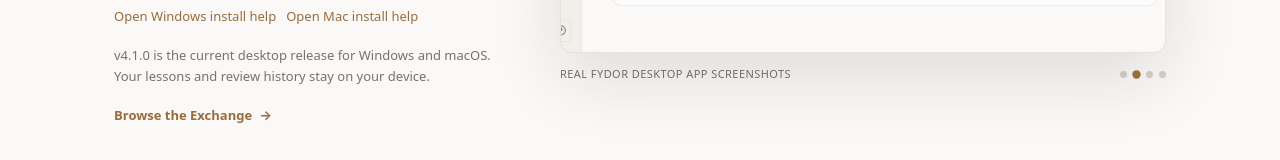
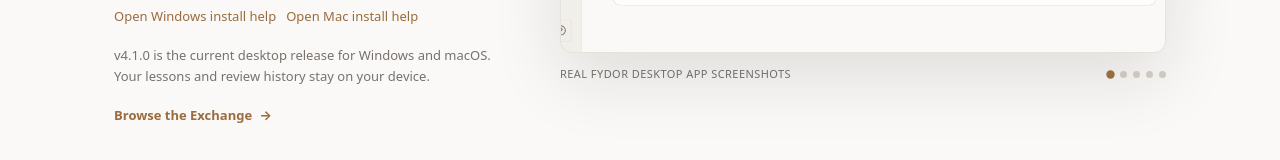
Before and after one commit to bun781/fydor-landing-site, a Next.js app: page / in a window 1280 px wide. Shown: the part 625-785 px from the top of the page. Built offline with nearby package versions, Linux system fonts and the light colour scheme; no server answers.

Commit message:
new images

```diff
--- a/components/frontpage-screenshot-carousel.tsx
+++ b/components/frontpage-screenshot-carousel.tsx
@@ -1,8 +1,10 @@
 "use client";
 
 import { useEffect, useState } from "react";
+import frontpagePreview from "../frontpage-previews/frontpage preview.png";
 
 const screenshots = [
+  { src: frontpagePreview.src, alt: "Fydor desktop app frontpage preview", label: "Fydor" },
   { src: "/frontpage-previews/review.png", alt: "Fydor's sentence review workspace", label: "Review" },
   { src: "/frontpage-previews/lesson-builder.png", alt: "Fydor's lesson builder workspace", label: "Lesson builder" },
   { src: "/frontpage-previews/reading.png", alt: "Fydor's lesson reading workspace", label: "Reading" },
@@ -15,7 +17,7 @@
   const showNext = () => setActive((current) => (current + 1) % screenshots.length);
 
   useEffect(() => {
-    const timer = window.setInterval(() => setActive((current) => (current + 1) % screenshots.length), 5000);
+    const timer = window.setInterval(() => setActive((current) => (current + 1) % screenshots.length), 10000);
     return () => window.clearInterval(timer);
   }, []);
 
```
